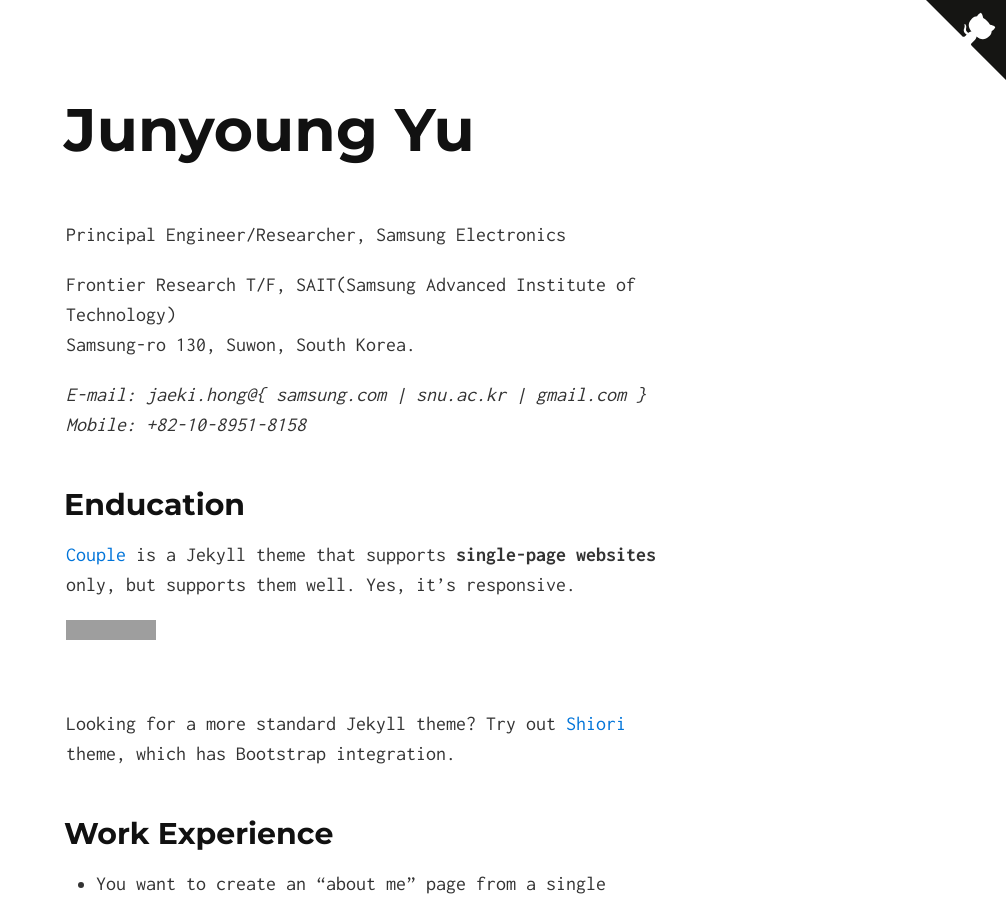
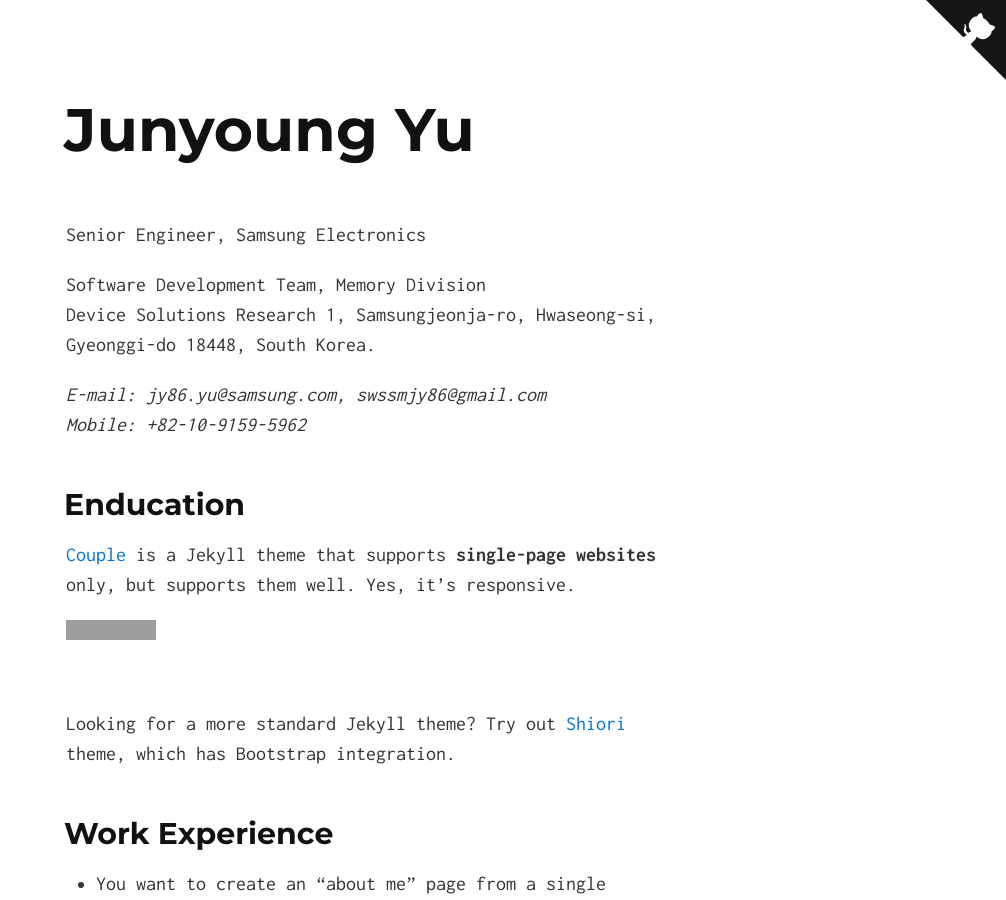
Before and after one commit to swssmjy86/swssmjy86.github.io, a Jekyll site: the page built from index.md, in a window 1280 px wide and 900 px high. Shown: the whole window, without its empty margins (274-1280 px from the left). Built offline with Jekyll 4.4.1, drawn with Linux system fonts in a browser that asks for light colours; our own code applies the rules of GitHub Pages for plain Markdown files; grey boxes are pictures that could not be loaded.

Commit message:
Update index.md

```diff
--- a/index.md
+++ b/index.md
@@ -1,13 +1,14 @@
-<p>Principal Engineer/Researcher, Samsung Electronics</p>
+<p>Senior Engineer, Samsung Electronics</p>
 
-<p>Frontier Research T/F, SAIT(Samsung Advanced Institute of Technology) <a href="https://www.sait.samsung.co.kr/"><i class="fas fa-home"></i></a> <br />
-Samsung-ro 130, Suwon, South Korea.<br /></p>
+<p>Software Development Team, Memory Division <a href="https://semiconductor.samsung.com/kr/about-us/business-area/memory/"><i class="fas fa-home"></i></a> <br />
+Device Solutions Research 1, Samsungjeonja-ro, Hwaseong-si, Gyeonggi-do 18448, South Korea.<br /></p>
 
-<p><i class="fas fa-envelope"> E-mail: jaeki.hong@{ samsung.com | snu.ac.kr | gmail.com }</i> <br />
-<i class="fas fa-phone"> Mobile: +82-10-8951-8158</i></p>
+<p><i class="fas fa-envelope"> E-mail: jy86.yu@samsung.com, swssmjy86@gmail.com</i> <br />
+<i class="fas fa-phone"> Mobile: +82-10-9159-5962</i></p>
+
 <div id="webaddress">
-  <a href="https://www.linkedin.com/in/jaeki-hong-39393165/"><i class="fab fa-linkedin"></i></a>
-  <a href="https://www.instagram.com/jaeki.hong/"><i class="fab fa-instagram"></i></a>
+  <a href="https://www.linkedin.com/in/swssmjy86/"><i class="fab fa-linkedin"></i></a>
+  <a href="https://www.instagram.com/raymond/"><i class="fab fa-instagram"></i></a>
 </div>
 
 ## Enducation
```
